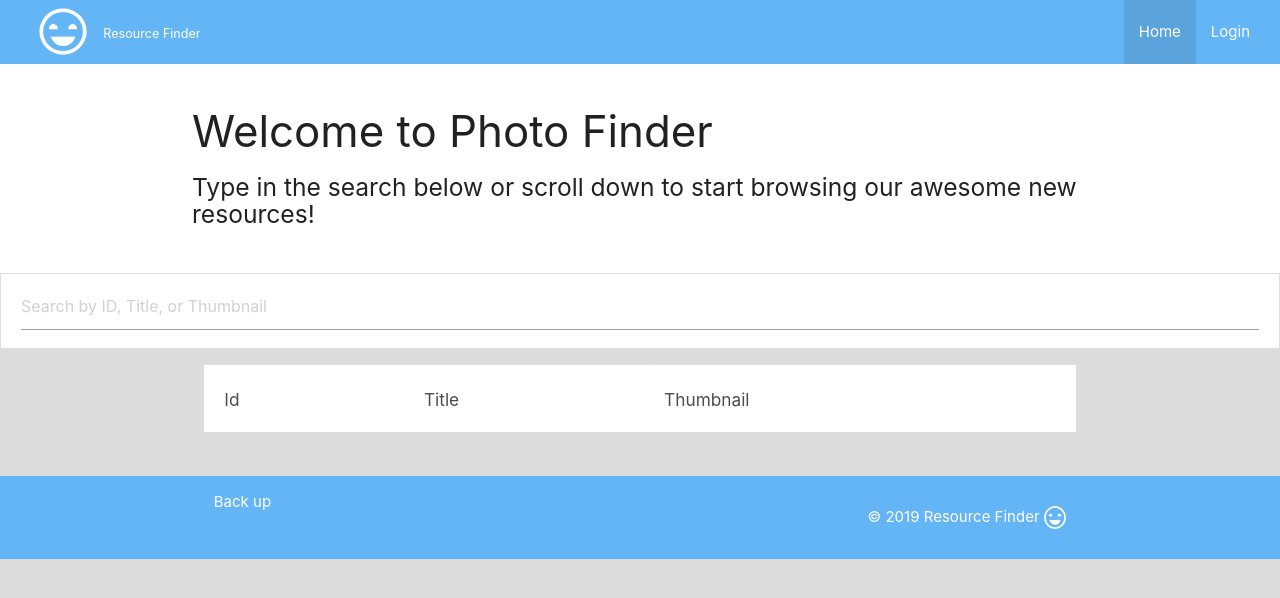
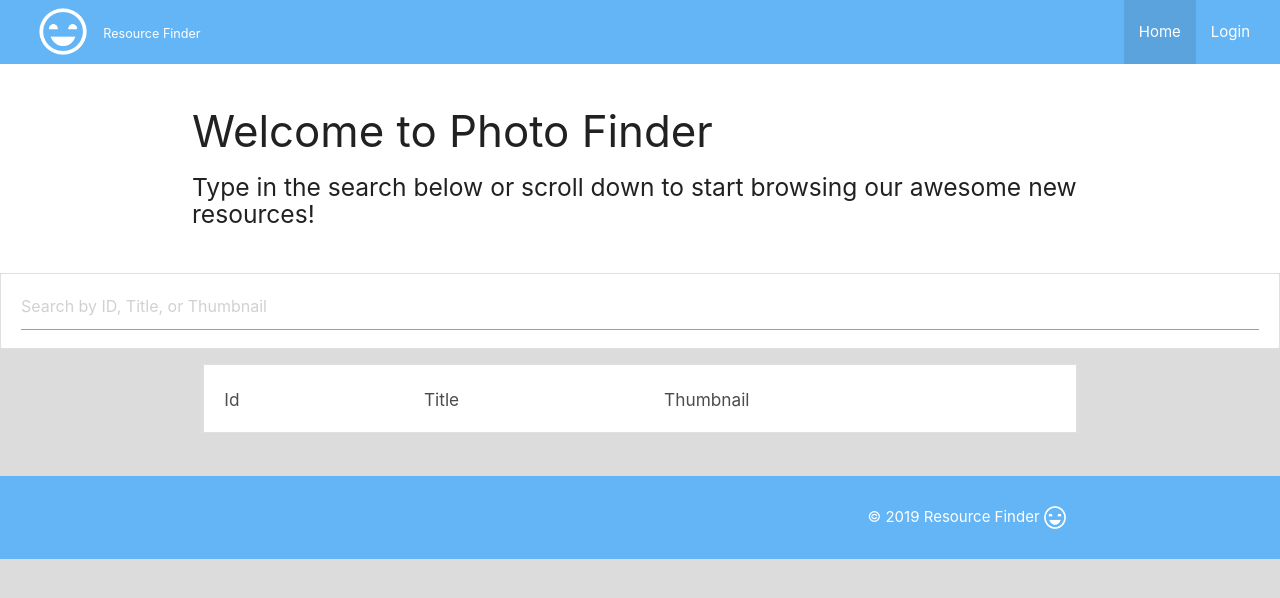
Before and after one commit to stavrou-1/angular_posts_app, a website: page app/index.html in a window 1280 px wide. Drawn offline with nearby package versions, Linux system fonts and the light colour scheme; no server answers; files whose address does not match are found by name.

```diff
--- a/app/index.html
+++ b/app/index.html
@@ -15,11 +15,6 @@
     <div class="container">
       <div class="row">
         <div class="col s12">
-          <ul class="alignLeft">
-            <li>
-              <a href="#">Back up</a>
-            </li>
-          </ul>
           <ul class="alignRight">
             <li>
               <a href="#">
```
Also changed, not shown: README.md.
